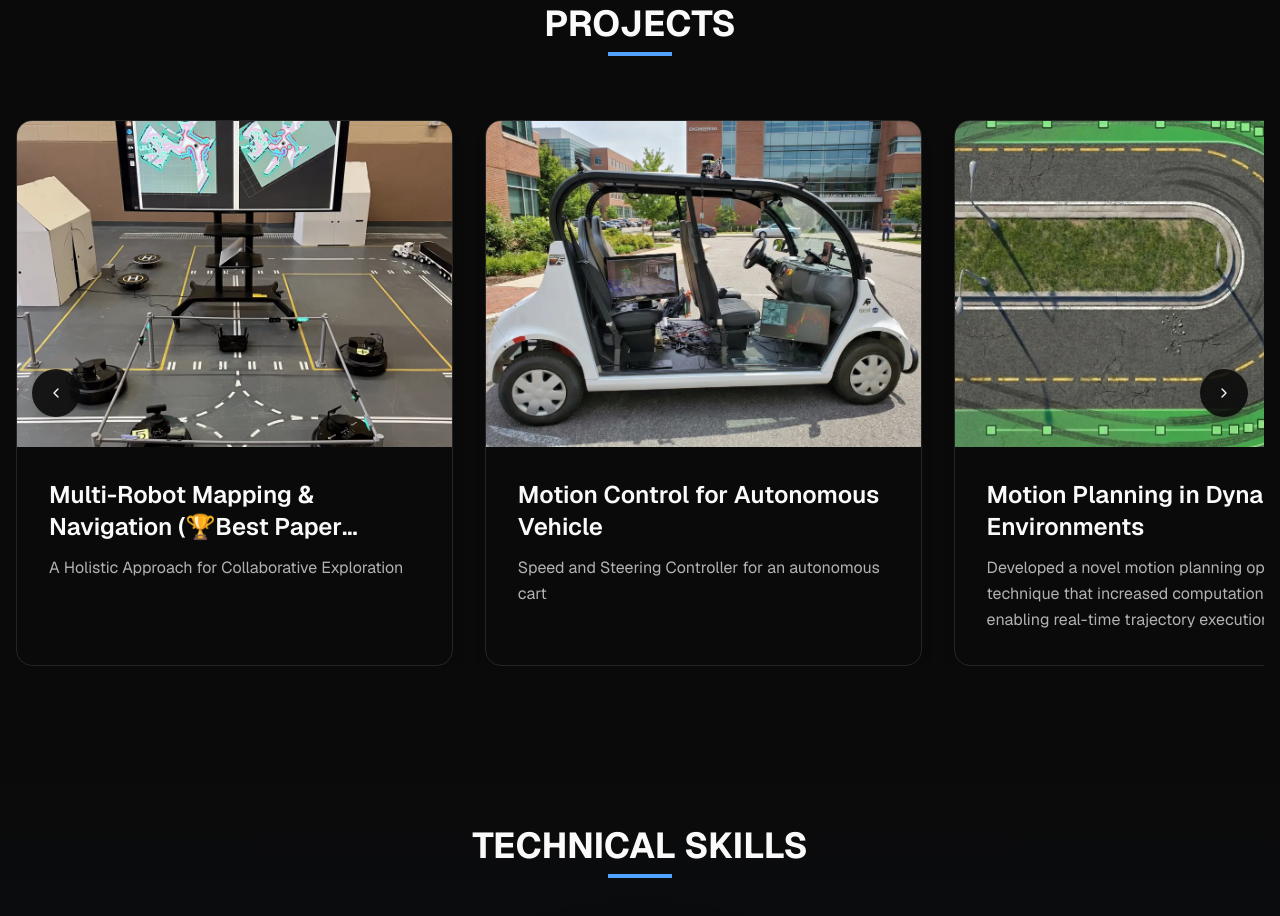
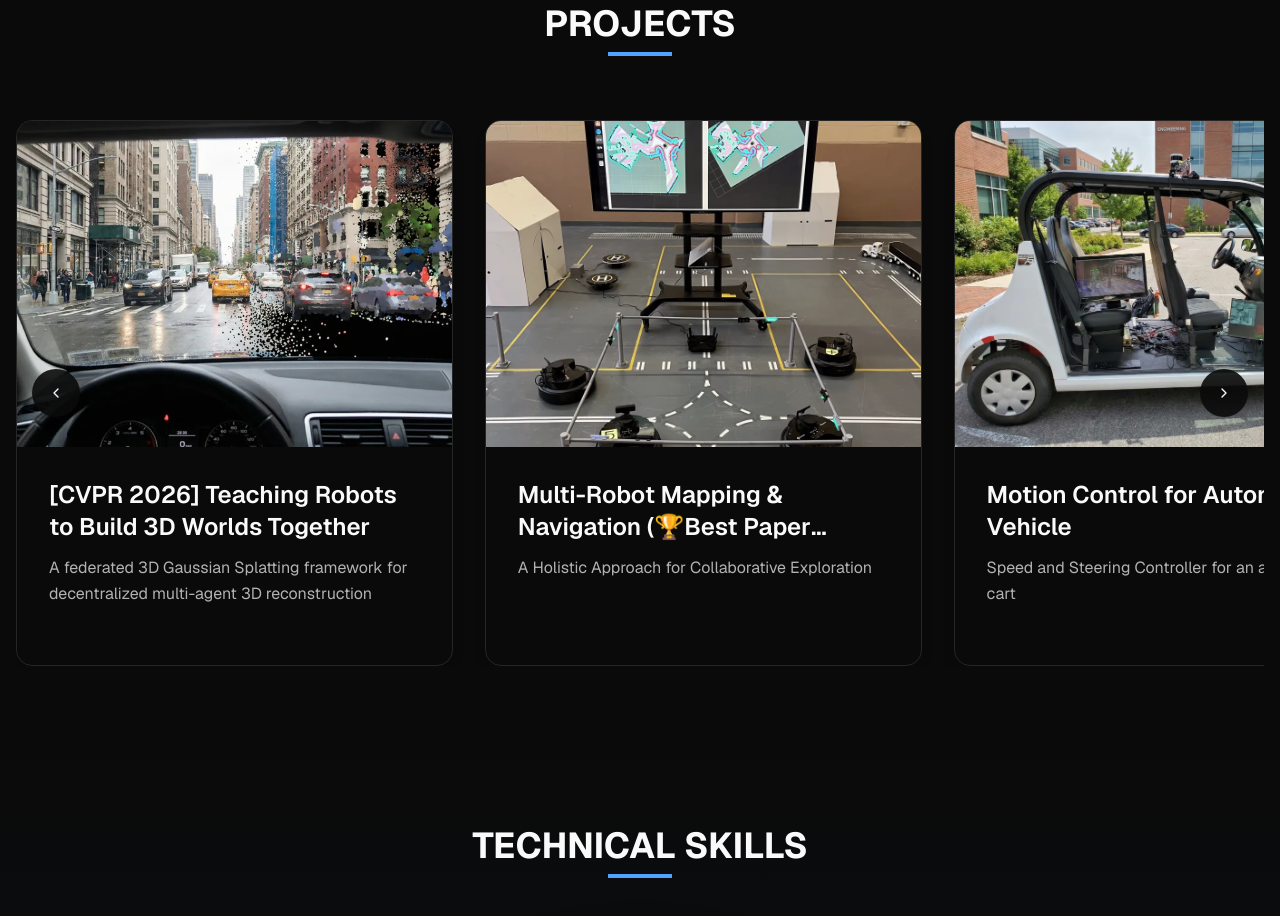
Before and after one commit to MikeDegany/MikeDegany.github.io, a Next.js app: page / in a window 1280 px wide. Shown: the part 3040-3956 px from the top of the page. Built offline with nearby package versions, Linux system fonts and the light colour scheme.

Commit message:
feat(projects): pin F3DGS tile first; add CVPR 2026 to card title

```diff
--- a/data/projects-list.ts
+++ b/data/projects-list.ts
@@ -9,6 +9,14 @@ export interface Project {
 }
 
 export const projects: Project[] = [
+  {
+    slug: "federated-gaussian-splatting-slam",
+    title: "F3DGS: Federated 3D Gaussian Splatting for Decentralized Multi-AgentWorld Modeling",
+    briefTitle: "[CVPR 2026] Teaching Robots to Build 3D Worlds Together",
+    description: "A federated 3D Gaussian Splatting framework for decentralized multi-agent 3D reconstruction",
+    thumbnail: "/3dgsStreet-thumb.webp",
+    image: "/3dgsStreet.webp",
+  },
   {
     slug: "multi-robot-mapping-navigation",
     title: "Best Paper Award: Multi-Robot Mapping and Navigation: A Holistic Approach for Collaborative Exploration",
@@ -52,12 +60,4 @@ export const projects: Project[] = [
     thumbnail: "/kinova-thumb.webp",
     image: "/kinova.webp",
   },
-  {
-    slug: "federated-gaussian-splatting-slam",
-    title: "F3DGS: Federated 3D Gaussian Splatting for Decentralized Multi-AgentWorld Modeling",
-    briefTitle: "Teaching Robots to Build 3D Worlds Together",
-    description: "A federated 3D Gaussian Splatting framework for decentralized multi-agent 3D reconstruction",
-    thumbnail: "/3dgsStreet-thumb.webp",
-    image: "/3dgsStreet.webp",
-  },
 ]
```
